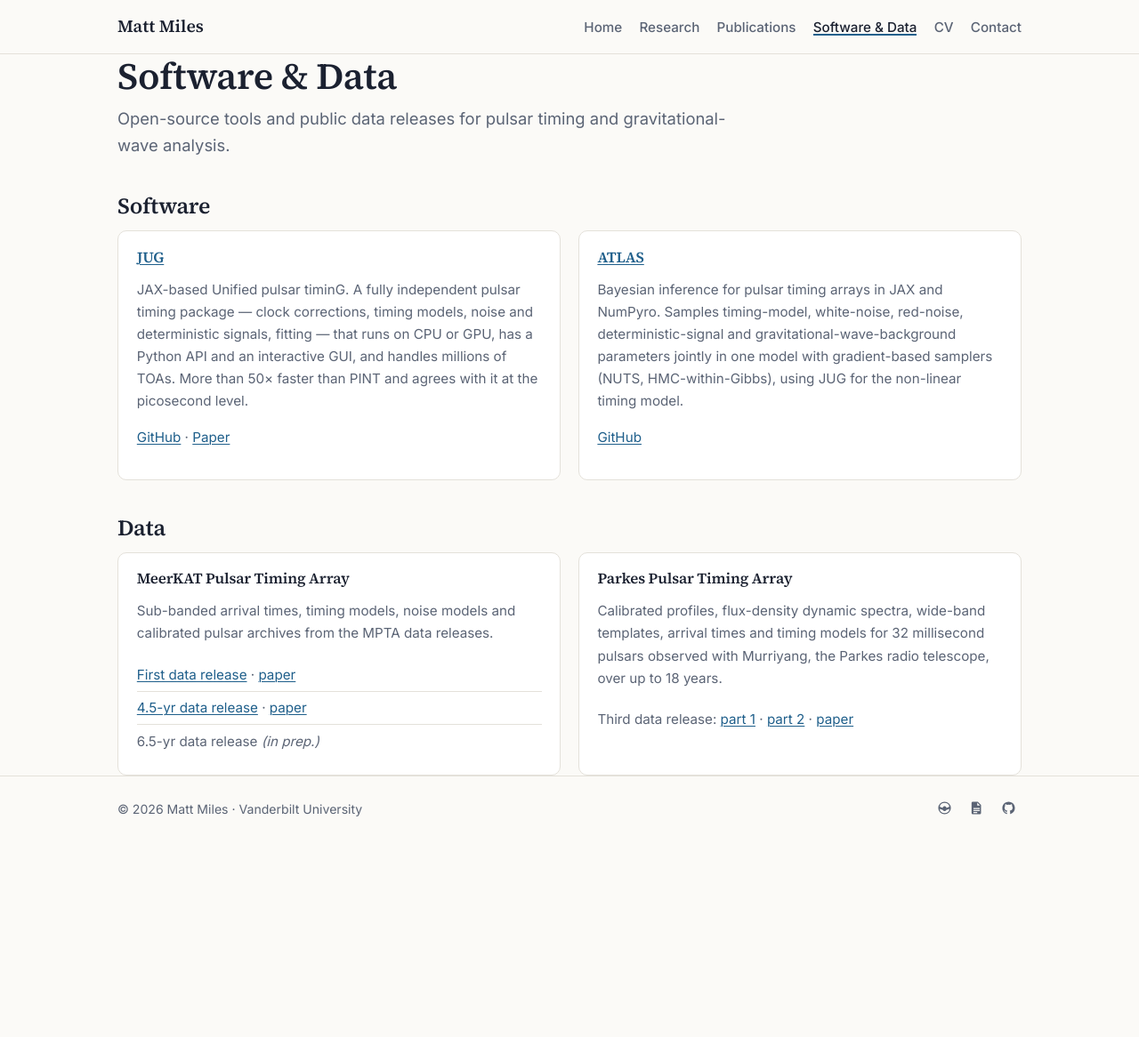
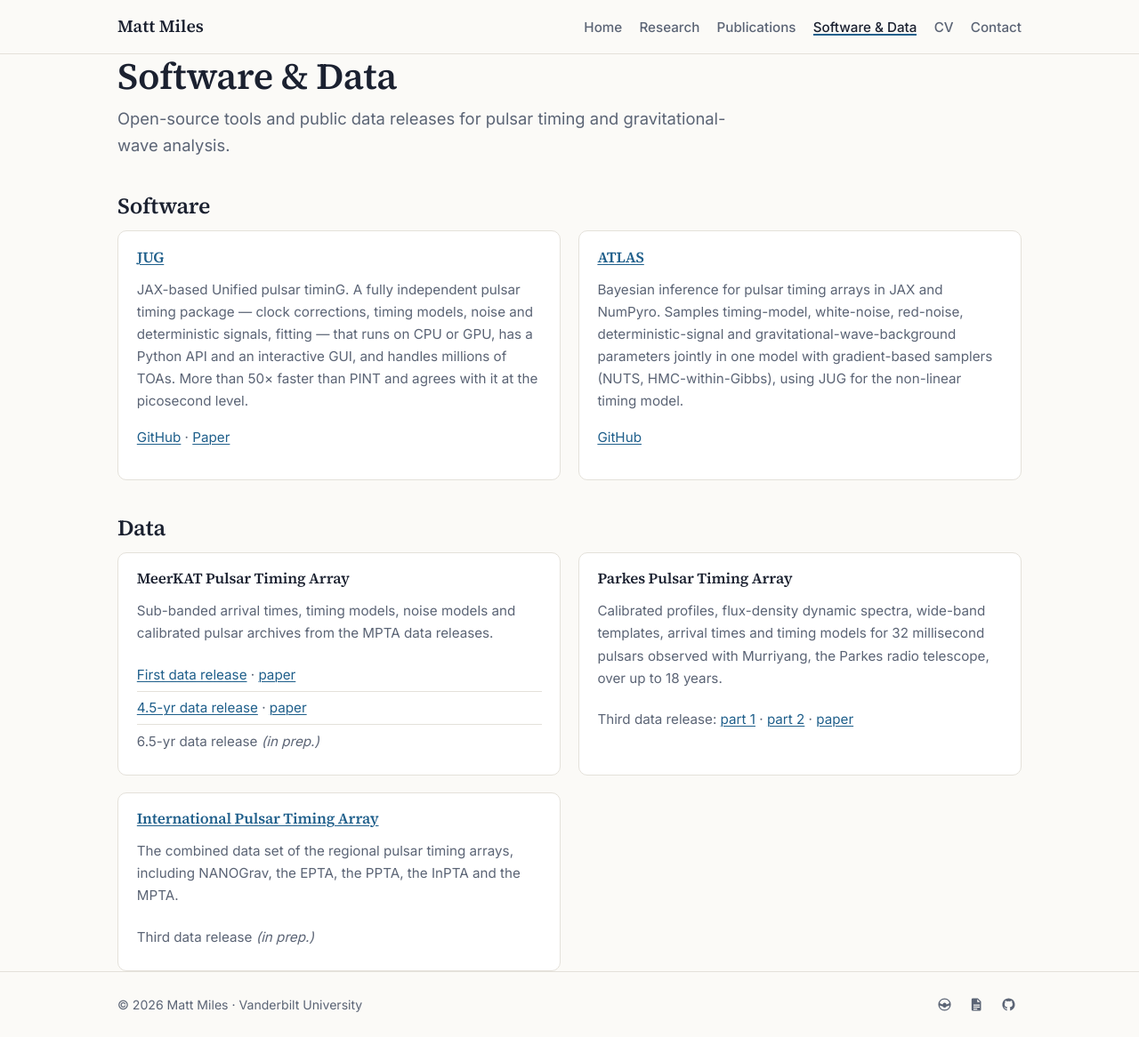
Before and after one commit to MattTMiles/MattTMiles.github.io, a Jekyll site: the page built from software.html, in a window 1280 px wide and 1166 px high. Shown: the whole window at 89% size. Built offline with Jekyll 4.4.1, drawn with Linux system fonts in a browser that asks for light colours.

Commit message:
Data: IPTA DR3 (in prep.)
Co-Authored-By: Claude Opus 5.5 <noreply@anthropic.com>

```diff
--- a/software.html
+++ b/software.html
@@ -45,4 +45,12 @@ description: >-
       <li>Third data release: <a href="https://doi.org/10.25919/w0nw-jt05">part 1</a> · <a href="https://doi.org/10.25919/23wj-1d69">part 2</a> · <a href="https://arxiv.org/abs/2306.16230">paper</a></li>
     </ul>
   </div>
+  <div class="card">
+    <h3><a href="https://ipta4gw.org/">International Pulsar Timing Array</a></h3>
+    <p>The combined data set of the regional pulsar timing arrays, including NANOGrav, the EPTA, the PPTA, the InPTA and
+    the MPTA.</p>
+    <ul class="stack">
+      <li>Third data release <em>(in prep.)</em></li>
+    </ul>
+  </div>
 </div>
```
